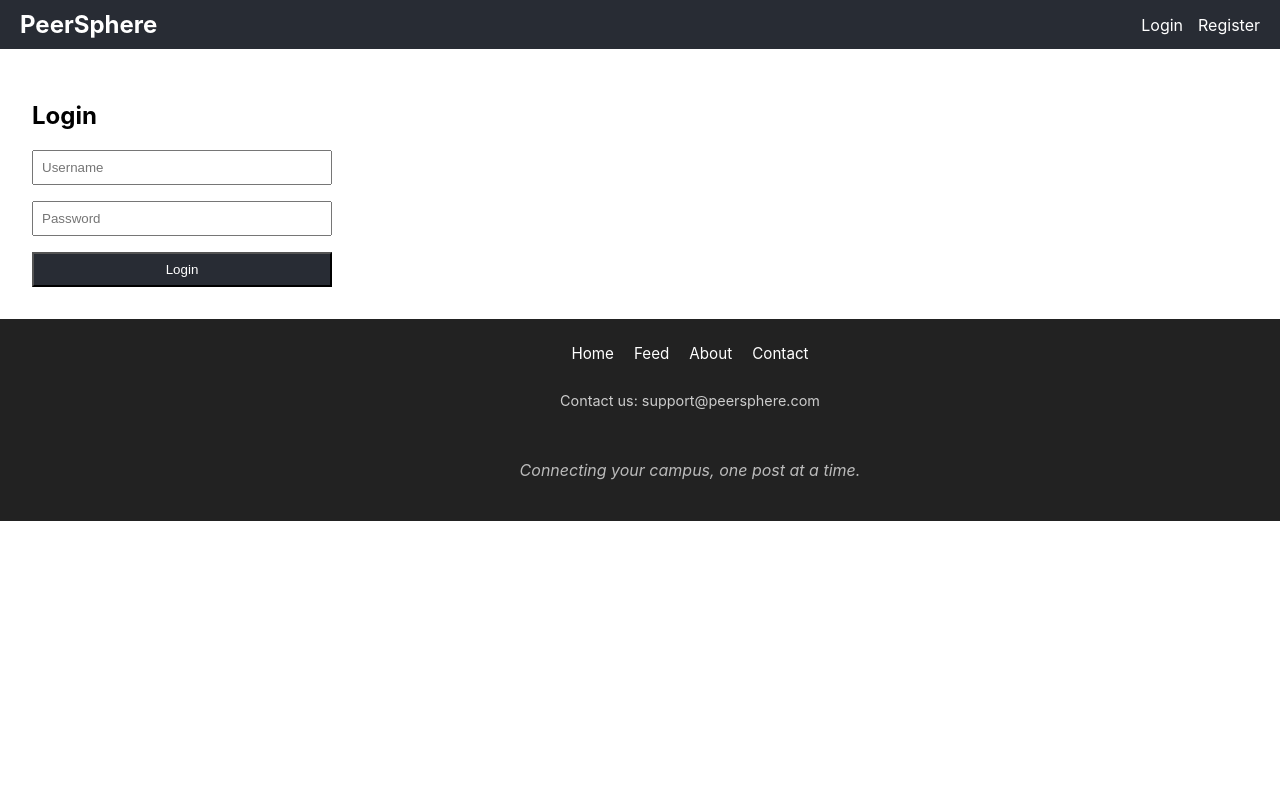
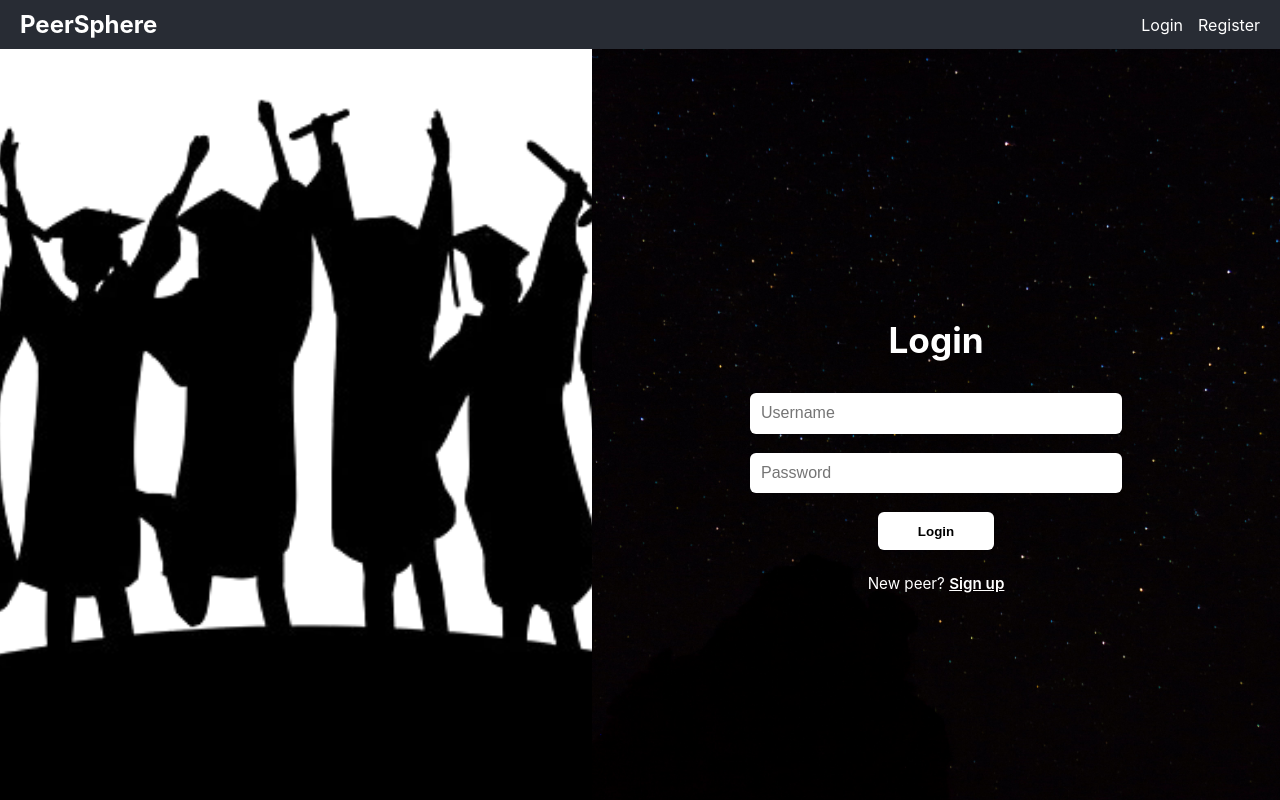
Before and after one commit to ApRa-11/PeerSphere, a React (Create React App) app in the folder frontend/: page /login in a window 1280 px wide. Shown: the top 800 px of the page. Built offline with nearby package versions, Linux system fonts and the light colour scheme.

Commit message:
Login page

```diff
--- a/frontend/src/pages/Login.js
+++ b/frontend/src/pages/Login.js
@@ -2,9 +2,11 @@ import React, { useState, useContext } from 'react';
 import axios from 'axios';
 import { AuthContext } from '../context/AuthContext';
 import { useNavigate } from 'react-router-dom';
+import graduationImg from '../images/graduation.png';
+import './styles/Login.css';
 
 const Login = () => {
-  const [username, setUsername] = useState(''); // changed from email → username
+  const [username, setUsername] = useState('');
   const [password, setPassword] = useState('');
   const { login } = useContext(AuthContext);
   const navigate = useNavigate();
@@ -13,14 +15,11 @@ const Login = () => {
     e.preventDefault();
     try {
       const res = await axios.post('http://localhost:5000/api/auth/login', {
-        username,   // send username instead of email
+        username,
         password,
       });
 
-      // save token & user using AuthContext
       login(res.data.token, res.data.user);
-
-      // redirect to feed
       navigate('/feed');
     } catch (err) {
       console.error(err);
@@ -29,18 +28,23 @@ const Login = () => {
   };
 
   return (
-    <div style={{ padding: '2rem' }}>
-      <h2>Login</h2>
-      <form
-        onSubmit={handleSubmit}
-        style={{ display: 'flex', flexDirection: 'column', maxWidth: '300px' }}
-      >
+    <div className="login-page">
+      <div className="login-image">
+        <img
+                  src={graduationImg}
+                  alt="Graduation"
+                  className="graduation-img"
+                />
+      </div>
+
+      <div className="login-box">
+        <h2 className="login-title">Login</h2>
+        <form onSubmit={handleSubmit} className="login-form">
           <input
             type="text"
-          placeholder="Username" // changed placeholder
+            placeholder="Username"
             value={username}
             onChange={(e) => setUsername(e.target.value)}
-          style={{ marginBottom: '1rem', padding: '0.5rem' }}
             required
           />
           <input
@@ -48,16 +52,20 @@ const Login = () => {
             placeholder="Password"
             value={password}
             onChange={(e) => setPassword(e.target.value)}
-          style={{ marginBottom: '1rem', padding: '0.5rem' }}
             required
           />
-        <button
-          type="submit"
-          style={{ padding: '0.5rem', backgroundColor: '#282c34', color: '#fff' }}
-        >
-          Login
-        </button>
+          <div className="login-btn-container">
+            <button type="submit">Login</button>
+          </div>
         </form>
+
+        <p className="signup-text">
+          New peer?{' '}
+          <span onClick={() => navigate('/register')} className="signup-link">
+            Sign up
+          </span>
+        </p>
+      </div>
     </div>
   );
 };
--- /dev/null
+++ b/frontend/src/pages/styles/Login.css
@@ -0,0 +1,87 @@
+.login-page {
+  display: flex;
+  height: 100vh;
+  width: 100%;
+}
+
+.login-image {
+  flex: 1;
+  height: 100%;
+}
+
+.login-image img {
+  width: 100%;
+  height: 100%;
+  object-fit: cover;
+}
+
+.login-box {
+  flex: 1;
+  background: url('../../images/black-background.jpg') no-repeat center center/cover;
+  display: flex;
+  flex-direction: column;
+  justify-content: center;
+  align-items: center;
+  padding: 3rem;
+  color: white;
+}
+
+.login-title {
+  font-size: 2.2rem;
+  margin-bottom: 2rem;
+  text-align: center;
+}
+
+.login-form {
+  display: flex;
+  flex-direction: column;
+  width: 100%;
+  max-width: 350px;
+  align-items: center;
+}
+
+.login-form input {
+  width: 100%;
+  margin-bottom: 1.2rem;
+  padding: 0.7rem;
+  border: none;
+  border-radius: 6px;
+  font-size: 1rem;
+}
+
+.login-btn-container {
+  display: flex;
+  justify-content: center;
+  width: 100%;
+}
+
+.login-form button {
+  padding: 0.7rem 2.5rem;
+  background-color: #fff;
+  color: #000;
+  border: none;
+  border-radius: 6px;
+  cursor: pointer;
+  font-weight: 600;
+  transition: 0.2s;
+}
+
+.login-form button:hover {
+  background-color: #ddd;
+}
+
+.signup-text {
+  margin-top: 1.5rem;
+  font-size: 0.95rem;
+}
+
+.signup-link {
+  color: #fff;
+  font-weight: 600;
+  text-decoration: underline;
+  cursor: pointer;
+}
+
+.signup-link:hover {
+  color: #ccc;
+}
```
Also changed, not shown: frontend/src/pages/Landing.js (line endings or trailing spaces). Lines whose indentation alone changed are shown as unchanged.
